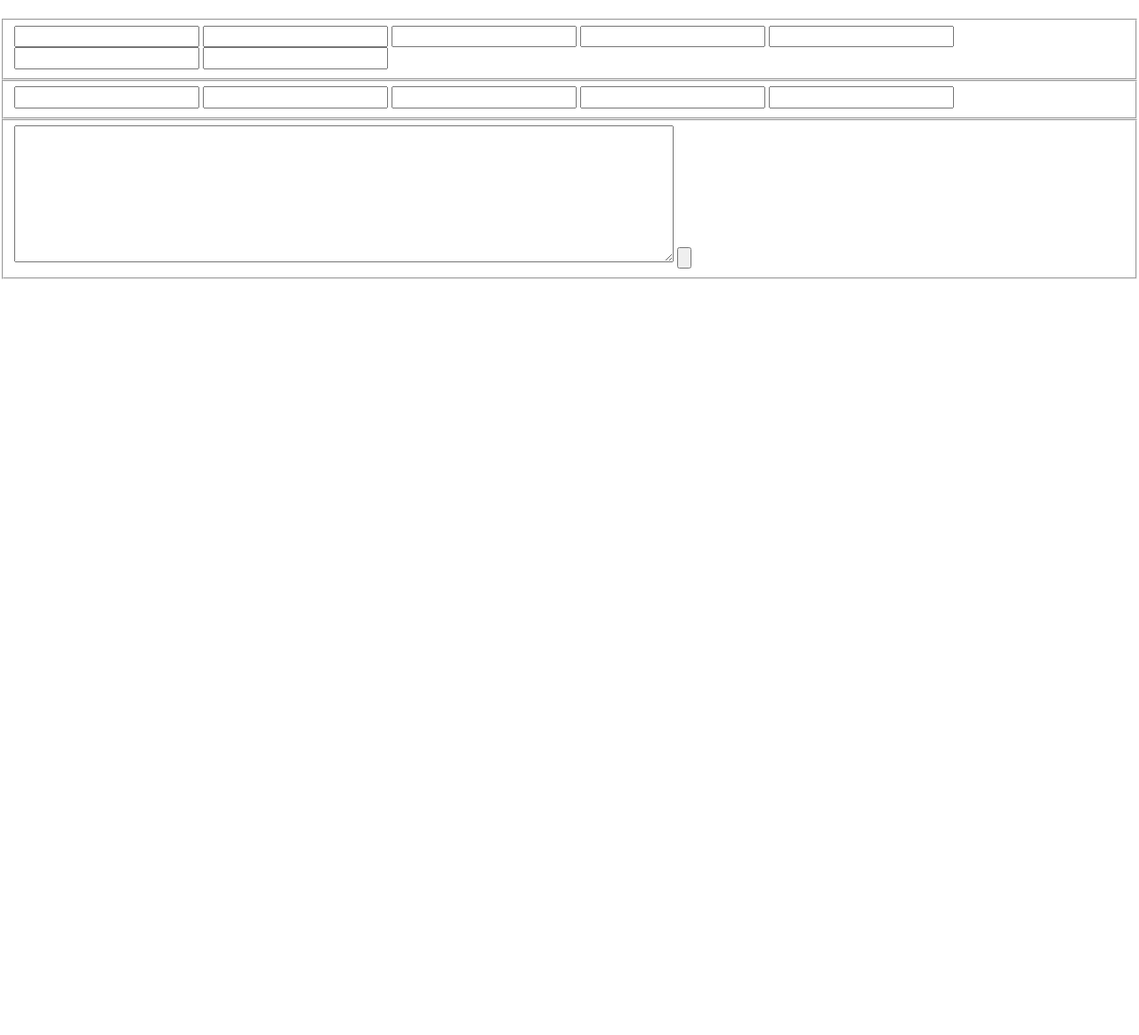
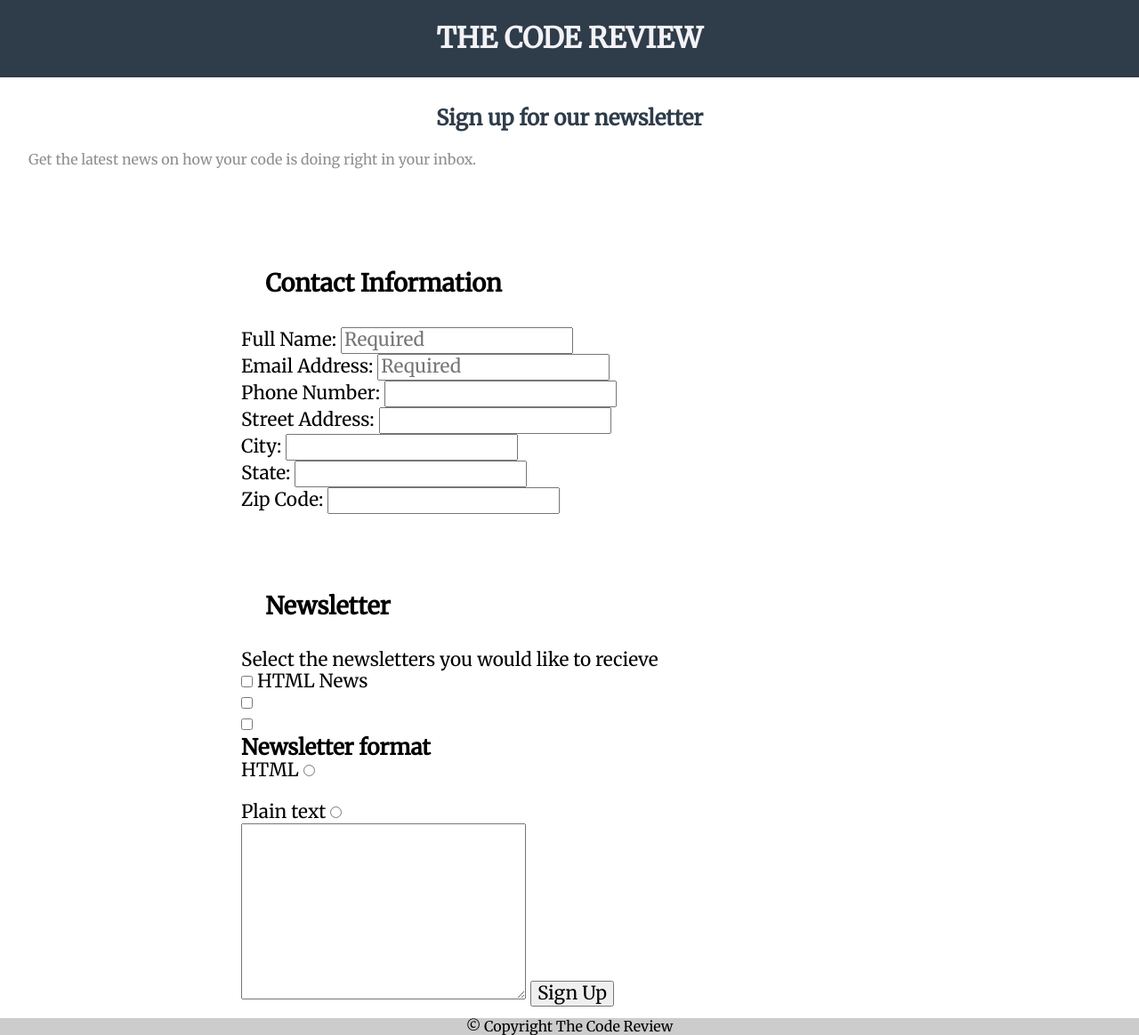
Before and after one commit to SandraAlSaig/SandraS_Project3, a plain HTML site: page index.html in a window 1280 px wide. Shown: the whole page at 89% size. Before the commit the page ends 800 px from the top, so only its background shows below. Drawn offline with Linux system fonts and the light colour scheme.

Commit message:
Added a bunch of things that'll pbbly be deleted..

```diff
--- /dev/null
+++ b/CSS/Styles.css
@@ -0,0 +1,139 @@
+
+/* ------------------------------- Colors ------------------------------- */
+/*
+black- #2f3c4a
+label-black- #262639
+white- #f3f2f6
+light-grey- #908e8e
+placeholder-grey- #cccaca
+text-field-grey- #e7e7e7
+grey- #dbdbdb
+dark-blue- #282966
+teal- #39a5a8
+*/
+
+/* ============================ Base Style ============================== */
+
+* {
+  box-sizing: border-box;
+  margin: 0;
+}
+
+body {
+  margin:  auto;
+  width: 100%;
+  font-family: 'Merriweather', 'Georgia', serif;
+}
+
+.dark-header {
+  margin: auto;
+  width: 100%;
+  text-transform: uppercase;
+  color:  #f3f2f6;
+  background-color: #2f3c4a;
+  text-align: center;
+  padding: 25px 30px;
+}
+
+header {
+  display: flex;
+  flex-direction: column;
+}
+
+.top-form {
+  padding-top: 2em;
+  padding-bottom: 2em;
+}
+.top-header {
+  text-align: center;
+  margin-bottom: 1em;
+  color: #2f3c4a;
+}
+.sub-header {
+  color: #908e8e;
+  margin: 0 2em;
+}
+
+form {
+  display: flex;
+  flex-direction: column;
+}
+
+fieldset {
+   border:0 none;
+   margin: 0;
+}
+legend{
+  font-size: 1.3em;
+  font-weight: bold;
+  padding: 1em;
+}
+
+textarea {
+  max-width: 769px;
+}
+
+footer {
+  display: flex;
+  flex-direction: column;
+  width: 100%;
+  margin-top: auto;
+  margin-bottom: 0;
+  max-height: 50px;
+  background: #ccc;
+  text-align: center;
+}
+
+.news {
+  width: 100%;
+  max-width: 769px;
+}
+
+/* ============================= Main Style =============================== */
+
+
+
+
+
+
+
+
+/* ============================= Footer Style ============================== */
+
+
+
+
+
+
+
+
+
+
+
+
+/* ============================ Media Queries ============================== */
+
+@media (min-width: 769px) {
+
+  .dark-header {
+    width: 100%;
+  }
+
+
+  #wrapper {
+    max-width: 769px;
+    font-size: 1.3em;
+  }
+
+
+  form {
+    max-width:  600px;
+    margin: 0 auto;
+  }
+
+  textarea {
+    max-width: 320px;
+  }
+
+
+}
--- a/index.html
+++ b/index.html
@@ -1,66 +1,125 @@
 <!doctype html>
+
 <html lang="en">
   <head>
+
+      <meta name="description" content="html css webpage">
+      <meta name="keywords" content="HTML,CSS">
       <meta charset="utf-8">
       <meta name="viewport" content="width=device-width, initial-scale=1">
-<link rel="stylesheet" href="normalize.css" type="text/css">
-<link rel="stylesheet" href="Styles.css" type="text/css">
-<title>Sandra's Online Registration Form</title>
+      <link rel="stylesheet" href="CSS/normalize.css" type="text/css">
+      <link rel="stylesheet" href="CSS/Styles.css" type="text/css">
+      <link href="https://fonts.googleapis.com/css?family=Merriweather" rel="stylesheet">
+      <title>THE CODE REVIEW</title>
 
   </head>
 
 <body>
+<!-- ........................ Start of Page .............................. -->
 
-<header></header>
+<div class="dark-header">
+      <h1 class="intro">THE CODE REVIEW</h1>
+</div>
 
+<header>
+      <div class="top-form">
+      <h2 class="top-header">Sign up for our newsletter</h2>
+      <p class="sub-header">Get the latest news on how your code is doing right in your inbox.</p>
+      </div>
+</header>
+
+      <br>
+      <span class="header_line"></span>
+      <br>
+      <br>
 <!-- ................ Start of Form/Address Fieldset ..................... -->
+<form action="index.html" method="post" id="wrapper">
 
-<form>
+  <fieldset class="perdata">
 
-<h1></h1>
+      <legend class="sub-heads">Contact Information</legend>
 
-<h2></h2>
-
-<fieldset>
-<input>
-<input>
-<input>
-<input>
-<input>
-<input>
-<input>
+      <div class="contact_info">
+      <label for="name">Full Name:</label>
+      <input type="text" id="name" name="user_name" placeholder="Required">
+      </div>
+      <div class="contact_info">
+      <label for="email">Email Address:</label>
+      <input type="text" id="email" name="user_email" placeholder="Required">
+      </div>
+      <div class="contact_info">
+      <label for="phone">Phone Number:</label>
+      <input type="number" id="phone" name="user_phone">
+      </div>
+      <div class="contact_info">
+      <label for="street">Street Address:</label>
+      <input type="text" id="street" name="user_street">
+      </div>
+      <div class="contact_info">
+      <label for="city">City:</label>
+      <input type="text" id="city" name="user_city">
+      </div>
+      <div class="contact_info">
+      <label for="state">State:</label>
+      <input type="text" id="state" name="user_state">
+      </div>
+      <div class="contact_info">
+      <label for="zipcode">Zip Code:</label>
+      <input type="text" id="zipcode" name="user_zipcode">
+      </div>
 
   </fieldset>
 
+    <br>
+    <br>
+
 <!-- ..................... Newsletter Fieldset .......................... -->
 
-<fieldset>
+  <fieldset class="news">
 
-<input>
-<input>
-<input>
-<input>
-<input>
+    <legend class="sub-heads">Newsletter</legend>
 
-</fieldset>
+    <p>Select the newsletters you would like to recieve</p>
+    <div>
+    <input type="checkbox" id="newsletter_HTML" name="newsletter_HTML" value="HTML News">
+    <label for="newsletter_HTML">HTML News</label>
+    </div>
 
-<!-- ................. Textarea and Button Fieldset ....................... -->
+    <div>
+    <input type="checkbox">
+    </div>
 
-<fieldset>
+    <div>
+    <input type="checkbox">
+    </div>
+
+    <h3 class="sub-heads">Newsletter format</h3>
+
+    <label class="redio_container" for="news_format_HTML">HTML
+    <input type="radio" name="news_format" id="news_format_HTML" value="HTML">
+    <div class="circle"></div>
+    </label>
+    <br>
+    <label class="redio_container" for="plain_text">Plain text
+    <input type="radio" name="news_format" id="plain_text" value="Plain text">
+    <div class="circle"></div>
+    </label>
+
 
     <textarea name="name" rows="8" cols="80"></textarea>
 
-<input type="button">
+    <button type="submit" class="sign_up_btn" name="sign_up"> Sign Up </button>
 
 
   </fieldset>
 
 
 </form>
-
 <!-- ..................... End of Form .......................... -->
 
-<footer></footer>
+    <footer>
+    <p class="copyright"> &copy; Copyright The Code Review </p>
+    </footer>
 
 </body>
 
```
Also changed, not shown: Styles.css (deleted, +0 -36 lines), CSS/normalize.css, 1 other file. Lines whose indentation alone changed are shown as unchanged.
